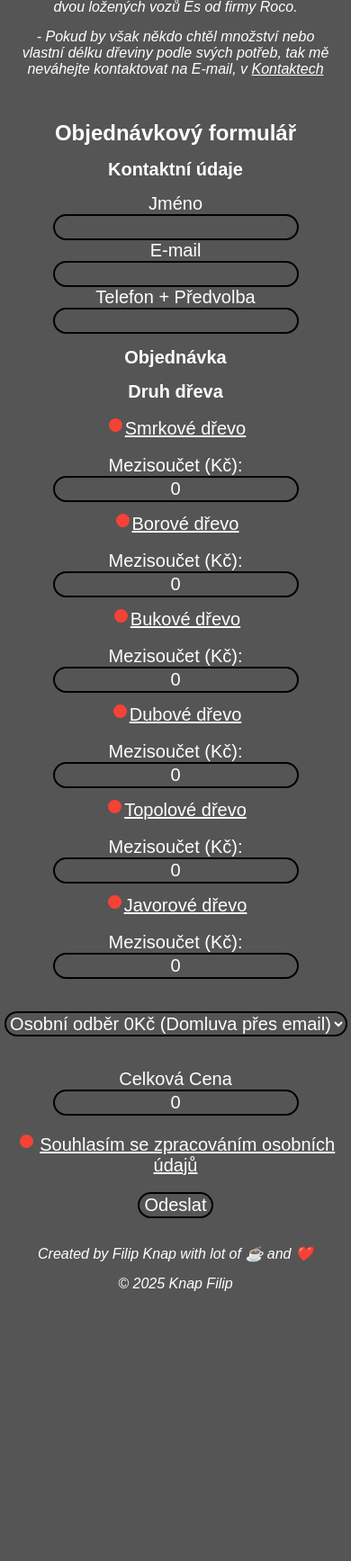
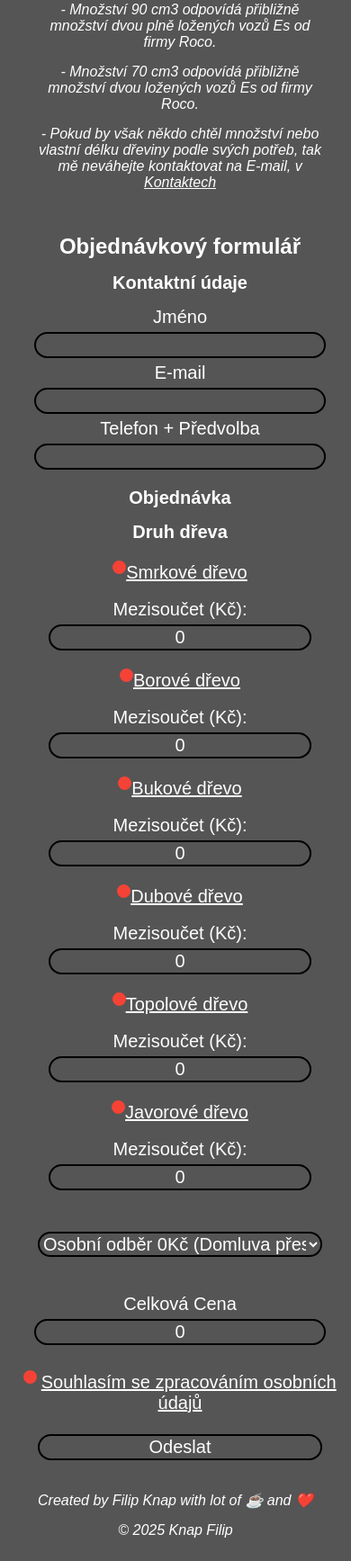
Before and after one commit to KnapFilip/Logmodel, a PHP site: page /eshop.html in a window 390 px wide; the page is wider, and only the part inside the window is pictured. Shown: the part 1268-3003 px from the top of that part at 90% size. Before the commit the page ends 2703 px from the top of that part, so only its background shows below. Run offline with PHP 8.4, Linux system fonts and the light colour scheme.

Commit message:
Improve mobile responsiveness in eshop.css by adjusting layout, widths, and margins for various elements

```diff
--- a/css/eshop.css
+++ b/css/eshop.css
@@ -46,6 +46,9 @@
     text-align: center;
     width: 100%;
     padding: 10px 0;
+    position: absolute;
+    bottom: 0;
+    left: 0;
 }
 
 /* 🔹 Navigace */
@@ -79,12 +82,12 @@
     background-color: var(--bg-main);
     border: 5px solid var(--bg-main);
     text-align: center;
-    text-align: center;
+    width: 100%;
+    max-width: 1200px;
+    margin: 0 auto;
 }
 
 div.products {
-    width: 85%;
-    margin: 2.5% auto;
     display: flex;
     text-align: center;
     flex-wrap: wrap;
@@ -108,8 +111,8 @@
     grid-template-columns: repeat(3, 1fr);
     grid-template-rows: repeat(2, auto);
     text-align: center;
-    max-width: auto;
     margin: auto;
+    width: 100%;
 }
 
 input, select {
@@ -120,6 +123,9 @@
     font-family: var(--font-main);
     text-align: center;
     border-radius: 15px;
+    width: 90%; /* Ensure inputs don’t stretch too wide */
+    max-width: 400px;
+    margin: 5px auto;
 }
 
 label {
@@ -157,6 +163,9 @@
 /* 🔹 Tlačítka */
 input[type="submit"] {
     cursor: pointer;
+    width: 90%;
+    max-width: 400px;
+    margin: 5px auto;
 }
 
 /* 🔹 Výběrové menu */
@@ -167,24 +176,29 @@
 
 /* 🔹 Mobile responsiveness (iPhone SE 2022) */
 @media (max-width: 768px) {
+    body {
+        padding: 0 5%; /* Give a bit of padding on the sides */
+    }
+
     h1 { font-size: 35px; } /* Smaller heading size on mobile */
     h2 { font-size: 24px; } /* Smaller subheading on mobile */
     h3 { font-size: 20px; }
     p, h4 { font-size: 16px; } /* Adjust text size for readability on small screens */
 
-    /* Adjust grid for products */
+    /* Adjust products layout */
     div.products {
         width: 95%;
         margin: 2% auto;
         display: grid;
-        grid-template-columns: repeat(2, 1fr);
-        grid-template-rows: repeat(3, auto);
+        grid-template-columns: repeat(2, 1fr); /* 2 columns on mobile */
+        grid-template-rows: repeat(3, auto); /* Adjust rows to fit mobile */
         gap: 15px;
     }
 
     div.product_form {
-        grid-template-columns: 1fr; /* Single column on mobile for forms */
+        grid-template-columns: 1fr; /* Single column for mobile */
         grid-template-rows: auto;
+        width: 90%; /* Ensure form is responsive */
     }
 
     nav ul li {
@@ -194,5 +208,6 @@
 
     footer {
         font-size: 10px; /* Smaller footer text for mobile */
+        position: relative;
     }
 }
```
